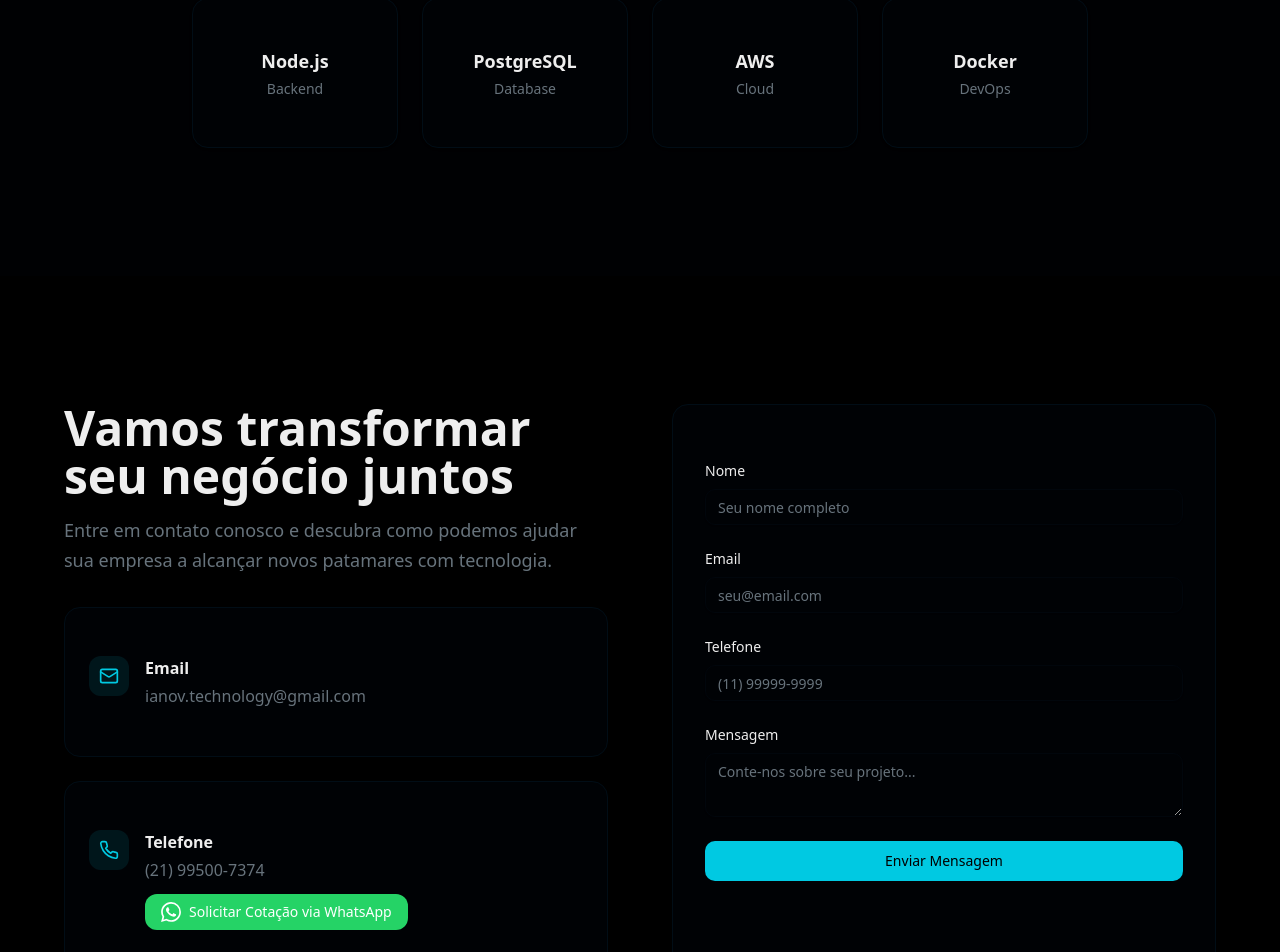
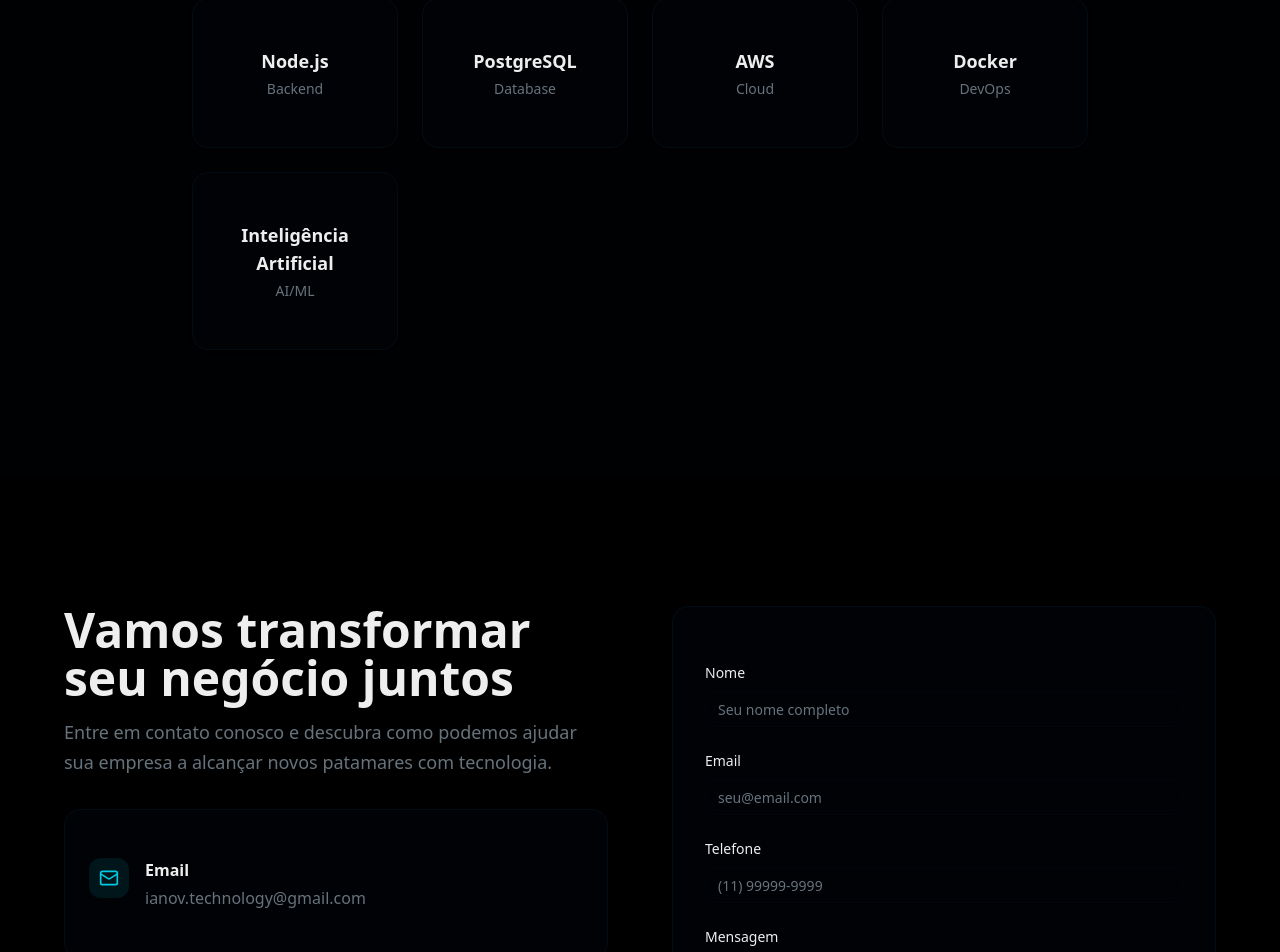
Before and after one commit to julianaianov/ianov-technology, a Next.js app: page / in a window 1280 px wide. Shown: the part 3793-4745 px from the top of the page. Built offline with nearby package versions, Linux system fonts and the light colour scheme.

Commit message:
Adicionar Inteligência Artificial às tecnologias

```diff
--- a/components/technologies.tsx
+++ b/components/technologies.tsx
@@ -9,6 +9,7 @@ const technologies = [
   { name: "PostgreSQL", category: "Database" },
   { name: "AWS", category: "Cloud" },
   { name: "Docker", category: "DevOps" },
+  { name: "Inteligência Artificial", category: "AI/ML" },
 ]
 
 export function Technologies() {
```
